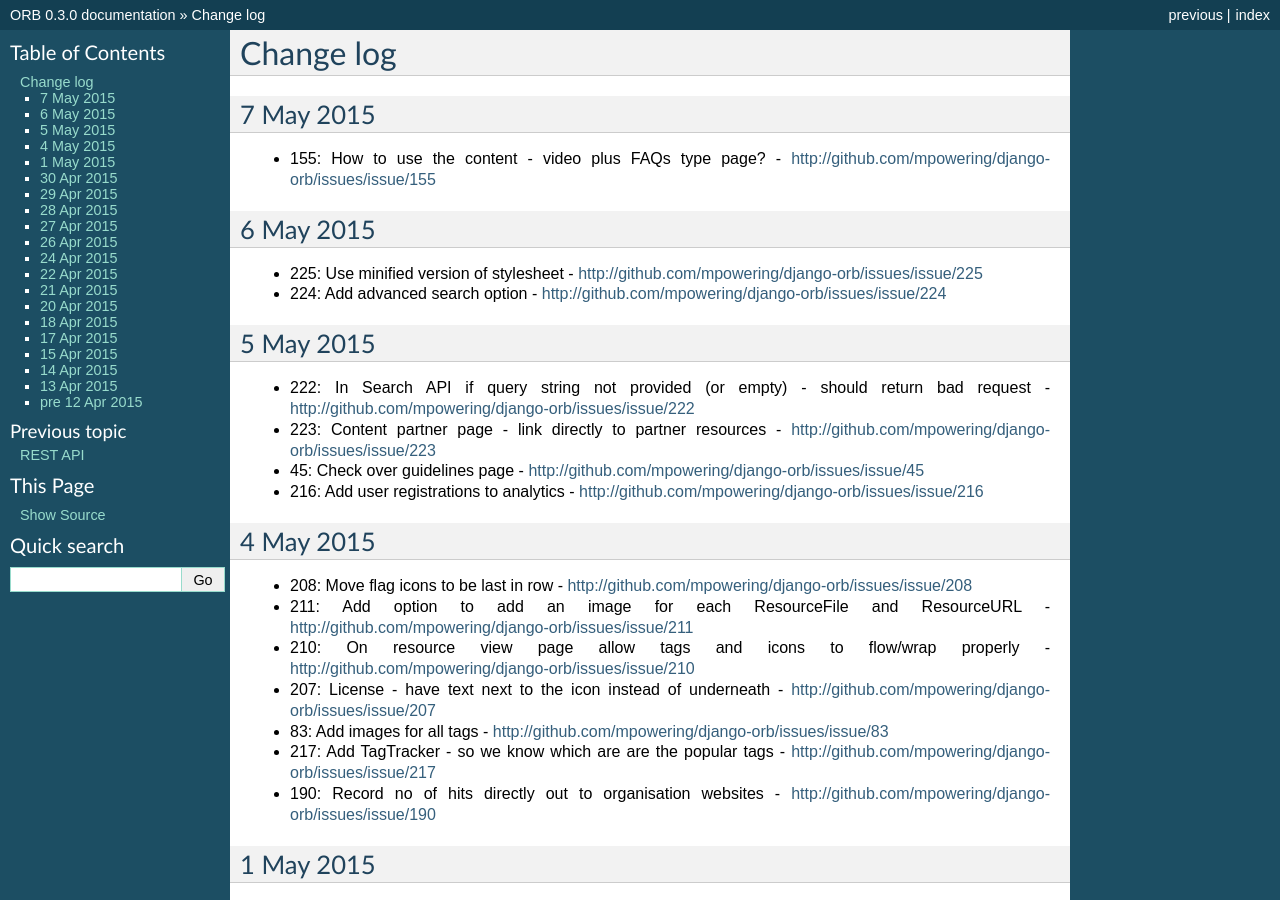
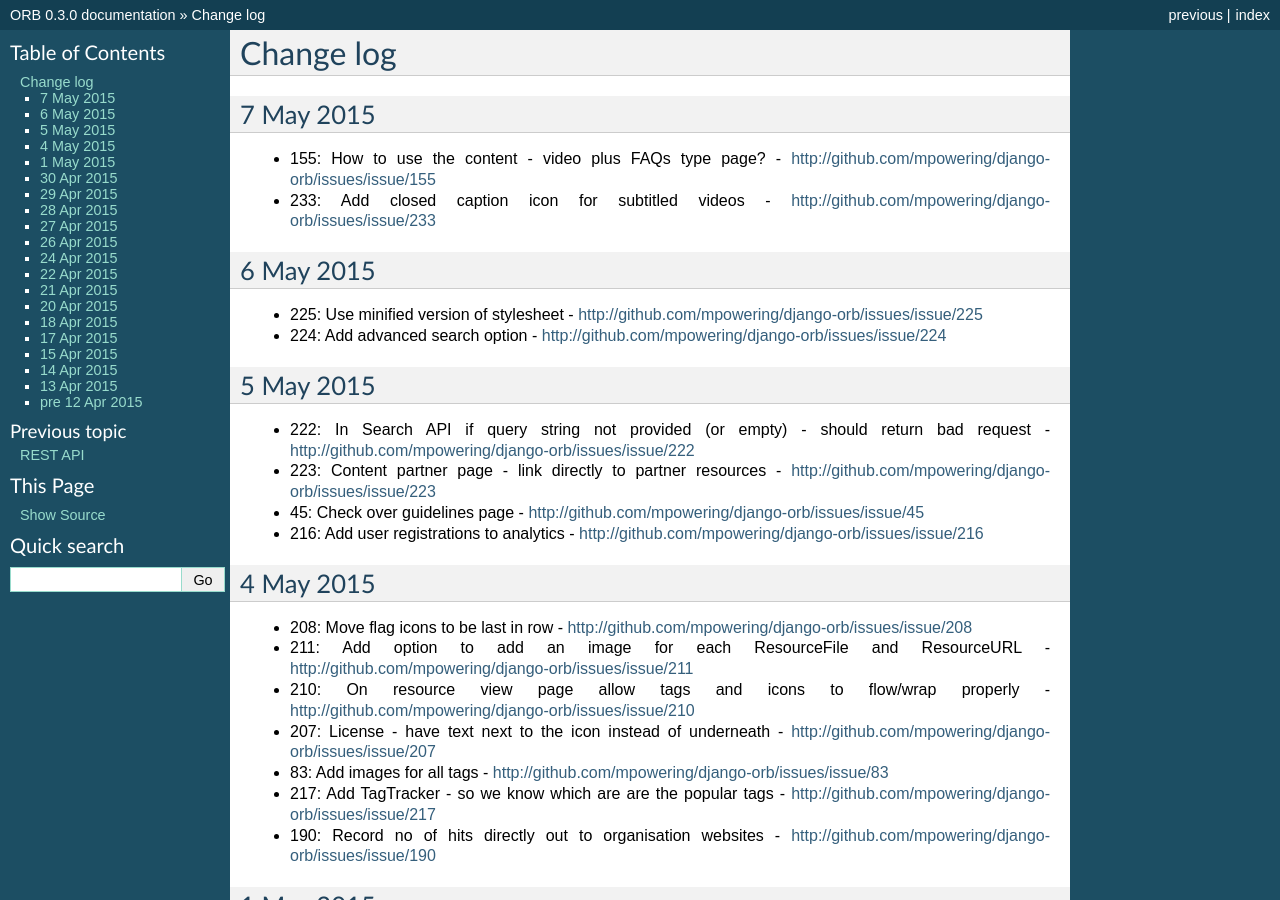
Before and after one commit to mPowering/django-orb, a Sphinx documentation site: the page built from docs/changelog.rst, in a window 1280 px wide and 900 px high. Built offline with Sphinx 7.4.7, drawn with Linux system fonts in a browser that asks for light colours.

Commit message:
CLOSED - task 233: Add closed caption icon for subtitled videos http://github.com/mpowering/django-orb/issues/issue/233

```diff
--- a/docs/changelog.rst
+++ b/docs/changelog.rst
@@ -5,6 +5,7 @@
 ----------
 
 * 155: How to use the content - video plus FAQs type page? - http://github.com/mpowering/django-orb/issues/issue/155
+* 233: Add closed caption icon for subtitled videos - http://github.com/mpowering/django-orb/issues/issue/233
 
 6 May 2015
 ----------
```
